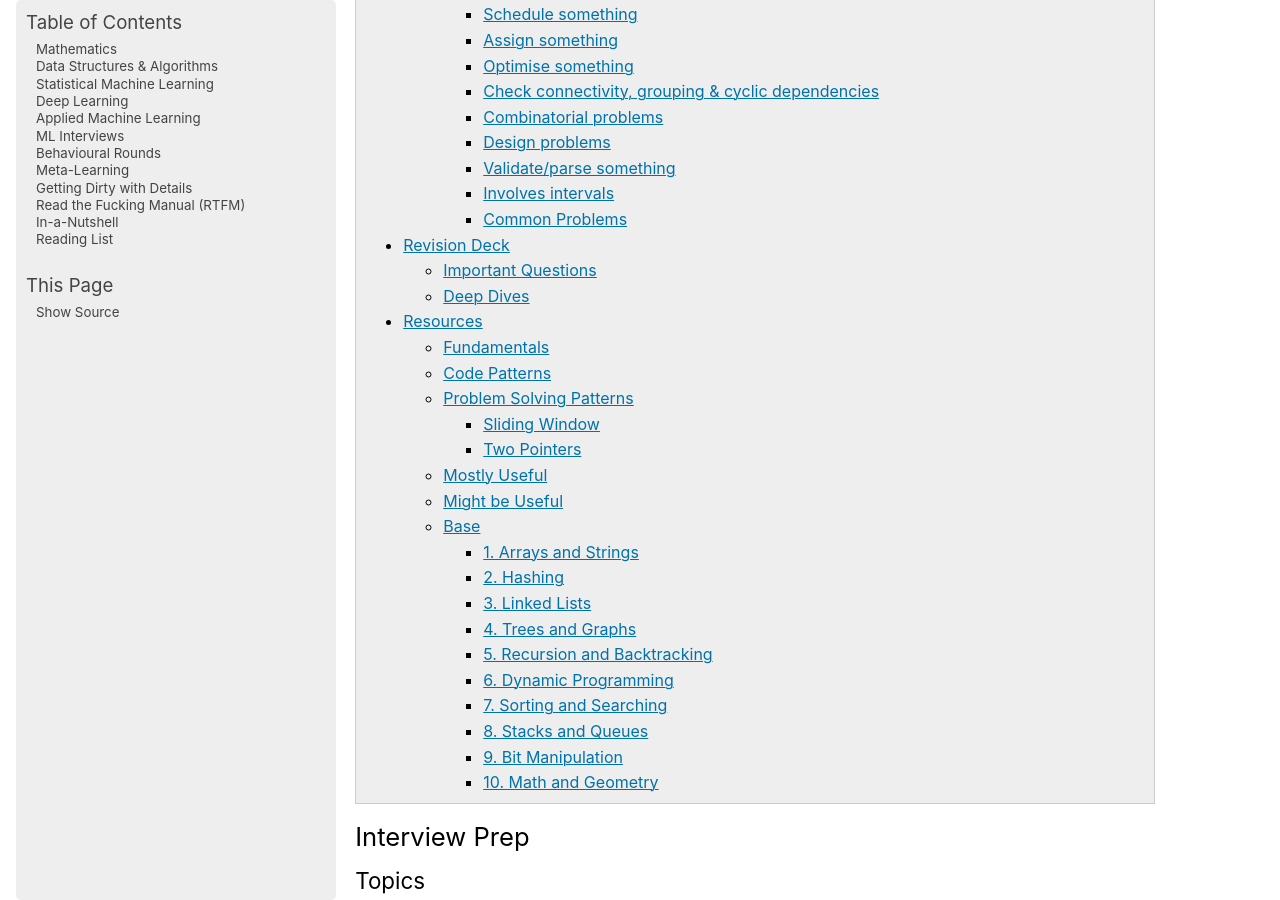
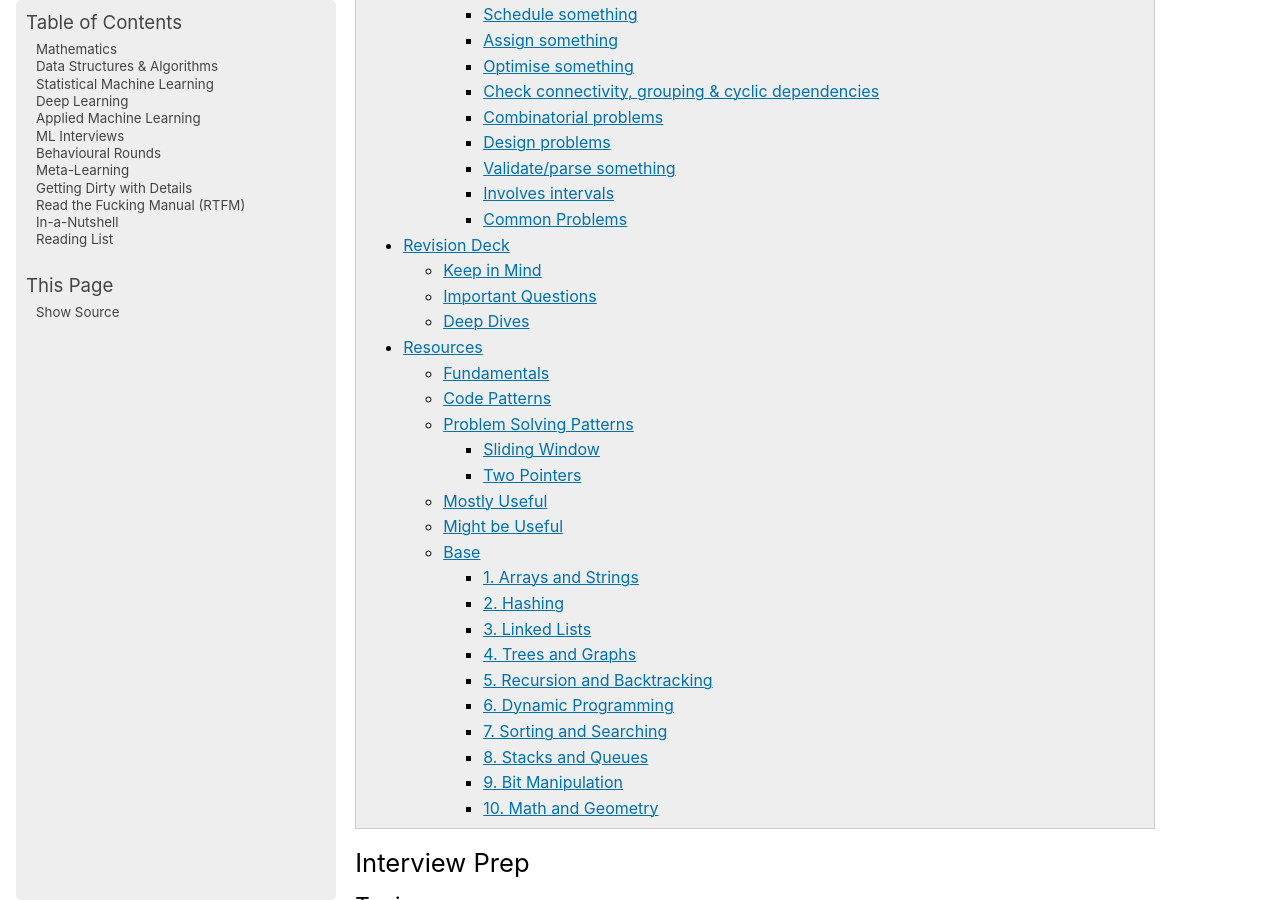
Before and after one commit to uselesstechjunks/leetcode, a Sphinx documentation site: the page built from docs/source/dsa/index.rst, in a window 1280 px wide and 900 px high, scrolled down 353 px. Built offline with Sphinx 7.4.7, drawn with Linux system fonts in a browser that asks for light colours; pages that are not in the unit, such as notebooks, are missing from menus; some of the changed text lies outside the part shown.

Commit message:
Update index.rst

```diff
--- a/docs/source/dsa/index.rst
+++ b/docs/source/dsa/index.rst
@@ -162,6 +162,13 @@ Common Problems
 *********************************************************************************
 Revision Deck
 *********************************************************************************
+Keep in Mind
+=================================================================================
+.. toctree::
+	:maxdepth: 1
+
+	interview
+
 Important Questions
 =================================================================================
 .. toctree::
```
